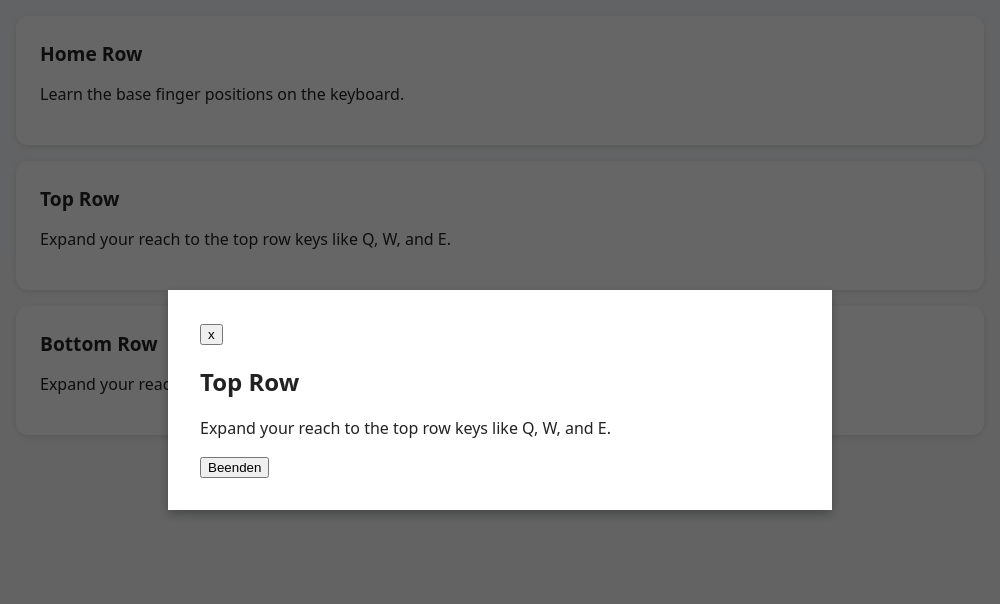
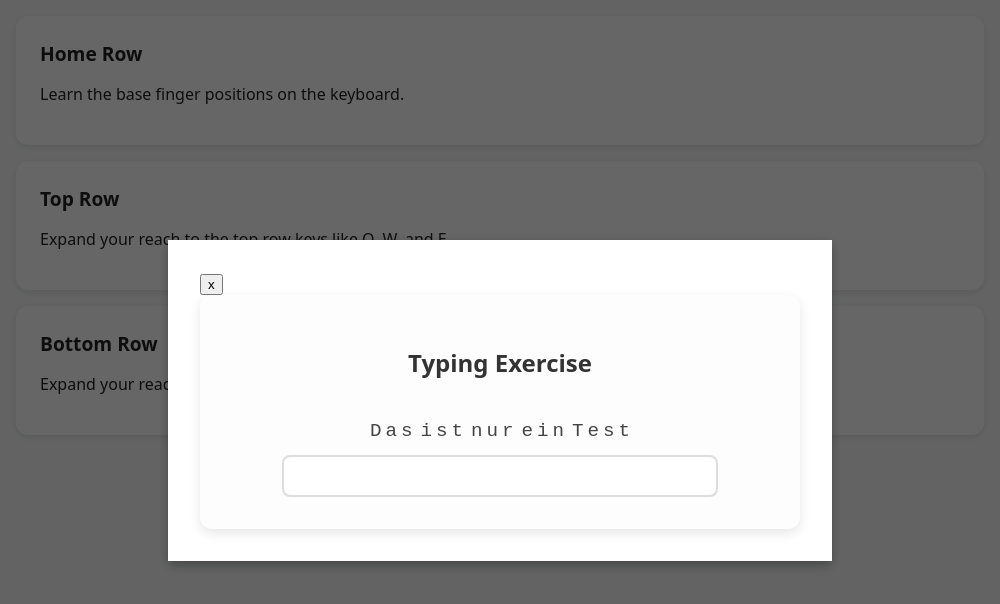
Before and after one commit to mgrosser3/sita, an Electron app: page src/index.html in a window 1000 px wide. Both pictures are taken after a click on the element 500 px from the left and 225 px from the top of the page. Drawn offline with Linux system fonts and the light colour scheme.

Commit message:
chore: first prototype of an typing exercise

```diff
--- a/main.js
+++ b/main.js
@@ -14,7 +14,7 @@ function createWindow() {
   });
 
   // Remove menu bar
-  win.setMenu(null);
+  // win.setMenu(null);
 
   // Load the index HTML file
   win.loadFile("src/index.html");
--- a/src/components/lesson-card.js
+++ b/src/components/lesson-card.js
@@ -1,4 +1,5 @@
 import { createModalWindow } from "../components/modal-window.js";
+import { createTypingExcercise } from "./typing-exercise.js";
 
 export function createLessonCard(lesson) {
   const card = document.createElement("div");
@@ -22,12 +23,5 @@ export function createLessonCard(lesson) {
 }
 
 function startLesson(lesson) {
-  const lessonDiv = document.createElement("div");
-  lessonDiv.innerHTML = `
-    <h2>${lesson.name}</h2>
-    <p>${lesson.description}</p>
-    <button id="close-btn">Beenden</button>
-  `;
-
-  createModalWindow(lessonDiv);
+  createModalWindow(createTypingExcercise("Das ist nur ein Test"));
 }
--- a/src/components/typing-input-field.js
+++ b/src/components/typing-input-field.js
@@ -1,7 +1,58 @@
+/** Creates a input field with visible placeholder text.
+    The placholder text colors red if the input differs
+    from the exercise text. */
 export function createTypingInputField(text, onUpdate) {
-  const container = document.createElement(div);
+  const container = document.createElement("div");
+  container.classList.add("typing-input-field");
 
-  // TODO: Implement typing input field here!
+  const placeholder = document.createElement("div");
+  placeholder.classList.add("typing-placeholder");
+
+  // Span elements are used to change the color
+  // of the cahrs.
+  const spans = text.split("").map((char) => {
+    const span = document.createElement("span");
+    span.textContent = char;
+    placeholder.appendChild(span);
+    return span;
+  });
+
+  const input = document.createElement("input");
+  input.type = "text";
+  input.classList.add("typing-input");
+  input.setAttribute("maxlength", text.length);
+
+  input.addEventListener("input", () => {
+    const value = input.value.split("");
+    let correctCount = 0;
+
+    spans.forEach((span, index) => {
+      const char = value[index];
+
+      if (char == null) {
+        span.classList.remove("correct", "incorrect");
+      } else if (char === text[index]) {
+        span.classList.add("correct");
+        correctCount++;
+      } else {
+        span.classList.add("incorrect");
+        span.classList.add("correct");
+      }
+    });
+
+    // Call callback "onUpdate" with progress info
+    if (onUpdate) {
+      onUpdate({
+        value,
+        correctCount,
+        total: text.length,
+        finished: value.length === text.length,
+      });
+    }
+  });
+
+  container.appendChild(placeholder);
+  container.appendChild(input);
 
   return container;
 }
--- a/src/index.html
+++ b/src/index.html
@@ -3,6 +3,8 @@
   <head>
     <meta charset="UTF-8" />
     <link rel="stylesheet" href="./styles/main.css" />
+    <link rel="stylesheet" href="./styles/typing-exercise.css" />
+    <link rel="stylesheet" href="./styles/typing-input-field.css" />
     <title>SiTA</title>
   </head>
   <body>
--- /dev/null
+++ b/src/styles/typing-exercise.css
@@ -0,0 +1,16 @@
+.typing-exercise {
+  display: flex;
+  flex-direction: column;
+  align-items: center;
+  gap: 1rem;
+  padding: 2rem;
+  background: #fdfdfd;
+  border-radius: 12px;
+  box-shadow: 0 4px 12px rgba(0, 0, 0, 0.1);
+}
+
+.typing-exercise h2 {
+  font-size: 1.5rem;
+  font-weight: 600;
+  color: #333;
+}
--- /dev/null
+++ b/src/styles/typing-input-field.css
@@ -0,0 +1,49 @@
+.typing-input-field {
+  display: flex;
+  flex-direction: column;
+  align-items: center;
+  width: 100%;
+  max-width: 600px;
+}
+
+.typing-placeholder {
+  display: flex;
+  flex-wrap: wrap;
+  font-family: monospace;
+  font-size: 1.2rem;
+  margin-bottom: 0.5rem;
+  line-height: 2rem;
+  color: #444;
+}
+
+.typing-placeholder span {
+  padding: 0 2px;
+  transition:
+    color 0.2s ease,
+    background 0.2s ease;
+}
+
+.typing-placeholder span.correct {
+  color: green;
+}
+
+.typing-placeholder span.incorrect {
+  color: red;
+  text-decoration: underline;
+}
+
+.typing-input {
+  width: 100%;
+  max-width: 400px;
+  padding: 0.6rem 1rem;
+  border: 2px solid #ddd;
+  border-radius: 8px;
+  font-size: 1rem;
+  font-family: monospace;
+}
+
+.typing-input:focus {
+  outline: none;
+  border-color: #007acc;
+  box-shadow: 0 0 0 2px rgba(0, 122, 204, 0.2);
+}
```
